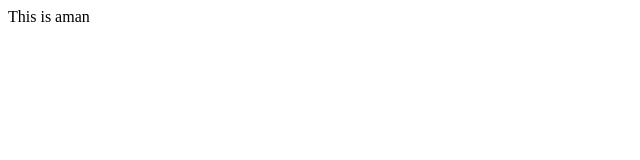
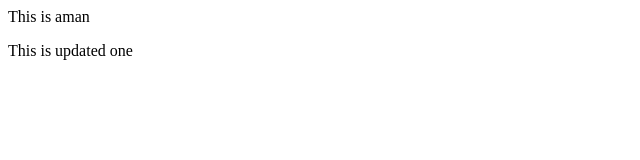
Before and after one commit to AmanSoftware/localrepo, a plain HTML site: page index.html in a window 1280 px wide. Shown: the whole page, without its empty margins (0-640 px from the left). Drawn offline with Linux system fonts and the light colour scheme.

Commit message:
Updated index.html one

```diff
--- a/index.html
+++ b/index.html
@@ -1 +1,2 @@
 <p>This is aman</p>
+<p>This is updated one</p>
```
